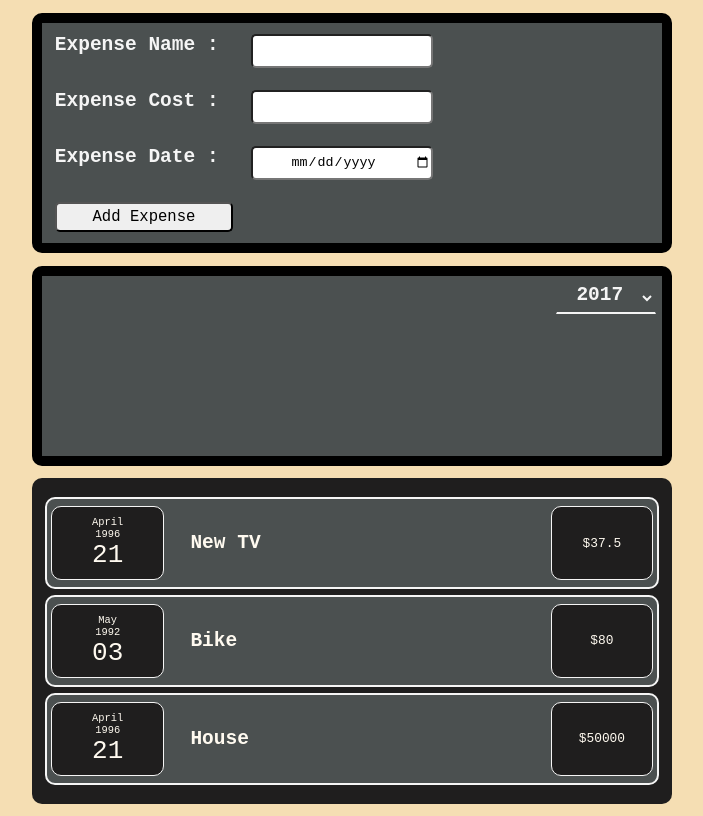
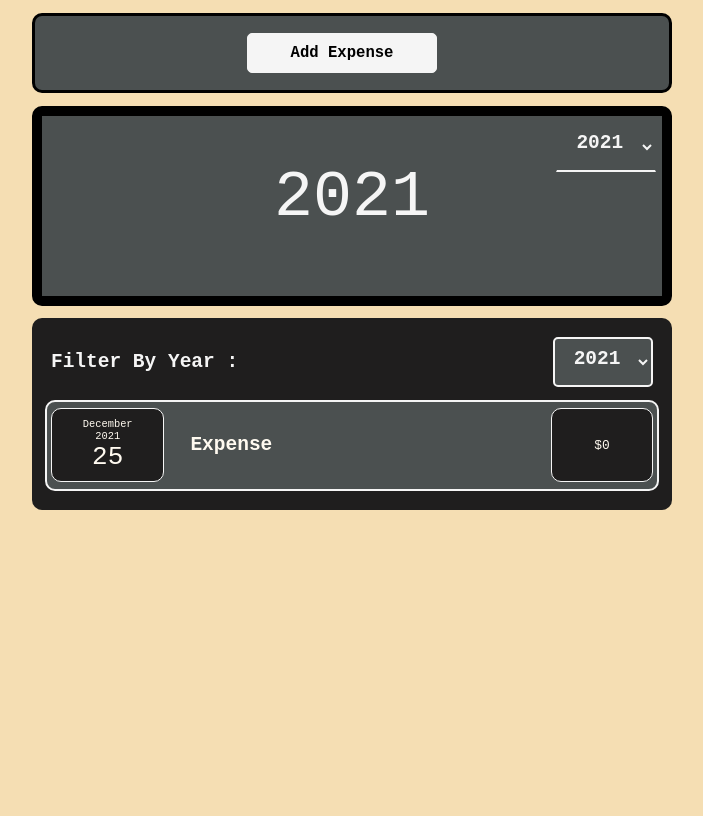
Before and after one commit to AbhishekTomr/money-tracker, a React (Create React App) app: page / in a window 1280 px wide. Shown: the whole page, without its empty margins (288-991 px from the left). Built offline with nearby package versions, Linux system fonts and the light colour scheme.

Commit message:
Adding filter and its mechanism

```diff
--- a/src/components/App.js
+++ b/src/components/App.js
@@ -1,5 +1,6 @@
 import '../css/App.css';
 import { useState } from 'react';
+
 import Expenses from './Expenses'
 import ExpenseForm from './ExpenseForm';
 import ExpenseReports from './ExpenseReports';
@@ -7,25 +8,19 @@ import ExpenseReports from './ExpenseReports';
 function App() {
   let [yearFilter,changeYear] = useState('')
 
-  const data = [
-    {
-      date: new Date(1996,3,21),
-      name : "New TV",
-      price : 37.5
-    },
-    {
-      date: new Date(1992,4,3),
-      name : "Bike",
-      price : 80
-    },
-    {
-      date: new Date(1996,3,21),
-      name : "House",
-      price : 50000
-    }
-  ]
+  const [data,changeData] = useState([{
+    names: "Expense",
+    costs: 0,
+    dates : new Date()
+  }]);
+
   function AddItem(newItem) {
-      console.log("component App",newItem);
+    console.log(newItem);
+    changeData(function(previousState){
+      return(
+        [newItem , ...previousState]
+      )
+    })
   }
   let onFilterChange = function(newYear){
     changeYear(newYear);
--- a/src/components/ExpenseDate.js
+++ b/src/components/ExpenseDate.js
@@ -2,6 +2,7 @@ import '../css/ExpenseDate.css'
 
 function ExpenseDate(props){
     const date = props.date;
+    console.log("date",date)
     let month = date.toLocaleString('en-US',{month:'long'})
     let day = date.toLocaleString('en-US',{day:'2-digit'})
     let year = date.getFullYear();
--- a/src/components/ExpenseForm.js
+++ b/src/components/ExpenseForm.js
@@ -7,6 +7,8 @@ function ExpenseForm(props) {
     let [name,setName] = useState('');
     let [cost,setCost] = useState('');
     let [date,setDate] = useState('');
+
+    let [formState,changeFormState] = useState(false);
 
 
 function onNameChangeHandler(event) {
@@ -26,15 +28,35 @@ function onSubmitHandler(event){
     let newEntry = {
         names : name,
         costs : cost,
-        dates : date
+        dates : new Date(date)
     }
 
     props.addExpense(newEntry);
     setName('');
     setCost('');
     setDate('');
+    changeStatus();
 
 }
+
+function changeStatus(){
+    if(formState){
+        changeFormState(false);
+    }
+    else{
+        changeFormState(true);
+    }
+}
+
+
+if(formState===false){
+    return(
+        <div className="add-expense">
+        <button className="addExpenseButton" onClick={changeStatus}>Add Expense</button>
+        </div>
+    )
+}
+
 
 return (
     <form className="expense-form" onSubmit={onSubmitHandler}>
@@ -50,8 +72,9 @@ return (
     <label>Expense Date :</label>
     <input type='date' onChange={onDateChangeHandler} value={date}/>
     </div>
-    <div className="expense-feild">
-    <button type='submit'>Add Expense</button>
+    <div className="expense-feild btn">
+    <button type='submit' >Add Expense</button>
+    <button type="button" onClick={changeStatus} >Cancel</button>
     </div>
     </form>
 );
--- a/src/components/ExpenseItem.js
+++ b/src/components/ExpenseItem.js
@@ -3,9 +3,10 @@ import ExpenseDate from "./ExpenseDate";
 
 function ExpenseItem(props){
     const data = props.item;
-    let date = data.date;
-    let title = data.name;
-    let price = data.price;
+    console.log(props);
+    let date = data.dates;
+    let title = data.names;
+    let price = data.costs;
     return (
         <div className="expense-item">
             <div className="expense-date"><ExpenseDate date = {date}/></div>
--- a/src/components/ExpenseReports.js
+++ b/src/components/ExpenseReports.js
@@ -5,7 +5,8 @@ import "../css/ExpenseReports.css"
 
 function ExpenseReports(props) {
 
-    let [dispData,setData] = useState('');
+    let [dispData,setData] = useState("2021");
+
 
     function displayFilter(data) {
         setData(data);
@@ -15,7 +16,7 @@ function ExpenseReports(props) {
     return (
         <div className="reports-status">
         <div className="reports-filter">
-         <Filter dispFilter = {displayFilter}/>
+         <Filter yearVal={dispData} sendData = {displayFilter}/>
         </div>
         <div className="reports">{dispData}</div>
         </div>
--- a/src/components/Expenses.js
+++ b/src/components/Expenses.js
@@ -1,15 +1,35 @@
+import { useState } from "react/cjs/react.development";
 import "../css/Expenses.css";
 import Card from "./Card";
 import ExpenseItem from "./ExpenseItem";
+import Filter from "./Filter";
 
 function Expenses(props){
     let data = props.data;
+    let [year,changeYear] = useState("2021");
+
+    let data2 = data.filter(function(item){
+      return(item.dates.getFullYear().toString() === year);
+    })
+
     console.log("expenses",props.year);
+
+    let setFilter = function(yearValue){
+      changeYear(yearValue);
+    }
+
+
     return(
      <Card className = "card">
-        <ExpenseItem item={data[0]}/>
-        <ExpenseItem item={data[1]}/>
-        <ExpenseItem item={data[2]}/>
+     <div className="filter-section">
+       <h3>Filter By Year :</h3>
+       <Filter sendData={setFilter} yearVal = {year} className='year-filter-card'/>
+     </div>
+    {
+            data2.map(function(expItem) {
+             return <ExpenseItem item= {expItem}/>
+          })
+    }
      </Card>
     );
 
--- a/src/components/Filter.js
+++ b/src/components/Filter.js
@@ -2,17 +2,21 @@ import "../css/Filter.css"
 
 function Filter(props) {
 
+    let classes = ''
+    classes = "year-filter "+props.className;
+    let defVal = new Date().getFullYear();
     function onChangeHandler(event) {
-        props.dispFilter(event.target.value);
+        props.sendData(event.target.value);
+
     }
 
     return(
-        <select className="year-filter" onChange={onChangeHandler}>
-        <option value="2017">2017</option>
-        <option value="2018">2018</option>
-        <option value="2019">2019</option>
-        <option value="2020">2020</option>
-        <option value="2021">2021</option>
+        <select className={classes} onChange={onChangeHandler} value={props.yearVal}>
+        <option value={defVal-2}>{defVal-2}</option>
+        <option value={defVal-1}>{defVal-1}</option>
+        <option value={defVal}>{defVal}</option>
+        <option value={defVal+1}>{defVal+1}</option>
+        <option value={defVal+2}>{defVal+2}</option>
         </select>
     );
 }
--- a/src/css/ExpenseForm.css
+++ b/src/css/ExpenseForm.css
@@ -33,9 +33,42 @@
     margin-left: 3%;
     text-align: center;
 }
-.expense-feild button{
+.expense-feild button,.addExpenseButton{
     width: 30%;
-    height: 30px;
+    height: 40px;
     border-radius: 5px;
     font-size: 1.2rem;
+    margin-right: 20px;
+    background-color: whitesmoke;
+    color: black;
+    font-weight: bold;
+    border: 5px solid whitesmoke;
+
+
 }
+.expense-feild>button:hover{
+    cursor: pointer;
+}
+input[type='date']{
+    font-size: 1rem;
+}
+.btn{
+    display: flex;
+    justify-content: flex-start;
+}
+.add-expense{
+    margin: 1% auto;
+    width: 50%;
+    border: 1px solid black;
+    box-sizing: border-box;
+    height: 10vh;
+    background-color: rgb(75, 80, 80);
+    display: flex;
+    justify-content: center;
+    align-items: center;
+    border: 3px solid black;
+    border-radius: 10px;
+}
+.addExpenseButton{
+    border: 1px solid whitesmoke
+}
--- a/src/css/Expenses.css
+++ b/src/css/Expenses.css
@@ -0,0 +1,24 @@
+.card{
+    display: flex;
+    flex-flow: column nowrap;
+    align-items: flex-end;
+}
+.filter-section{
+    display: flex;
+    flex-direction: row;
+    flex-wrap: nowrap;
+    width: 100%;
+    justify-content: space-between;
+}
+.filter-section > h3{
+    font-size: 1.5rem;
+    font-weight: bold;
+    color: whitesmoke;
+    align-self: center;
+    margin-left: 1%;
+    box-sizing: border-box;
+}
+select.year-filter-card{
+    border: 2px solid whitesmoke !important;
+    border-radius: 5px !important;
+}
--- a/src/css/Filter.css
+++ b/src/css/Filter.css
@@ -1,5 +1,6 @@
 .year-filter{
     width: 100px;
+    height: 50px;
     font-size: 1.5rem;
     text-align: center;
     font-weight: bold;
```
